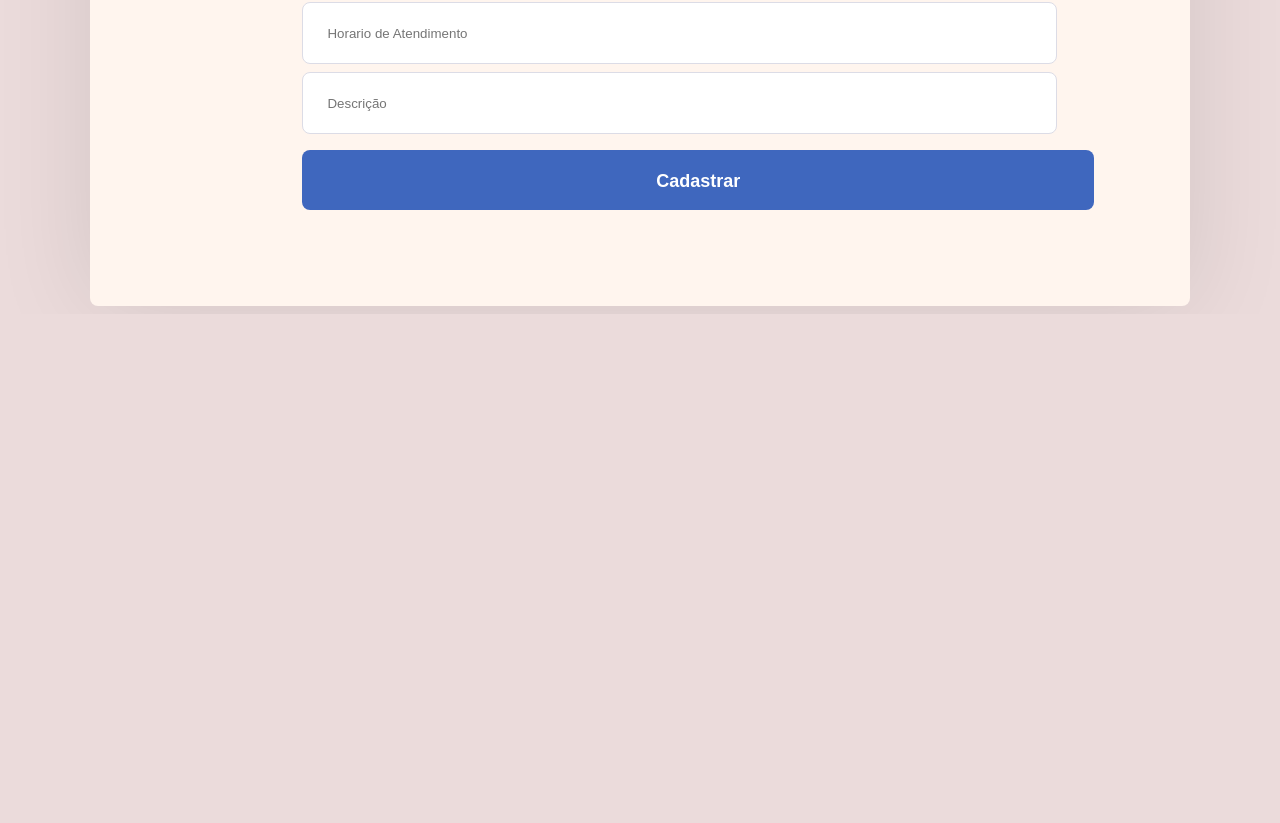
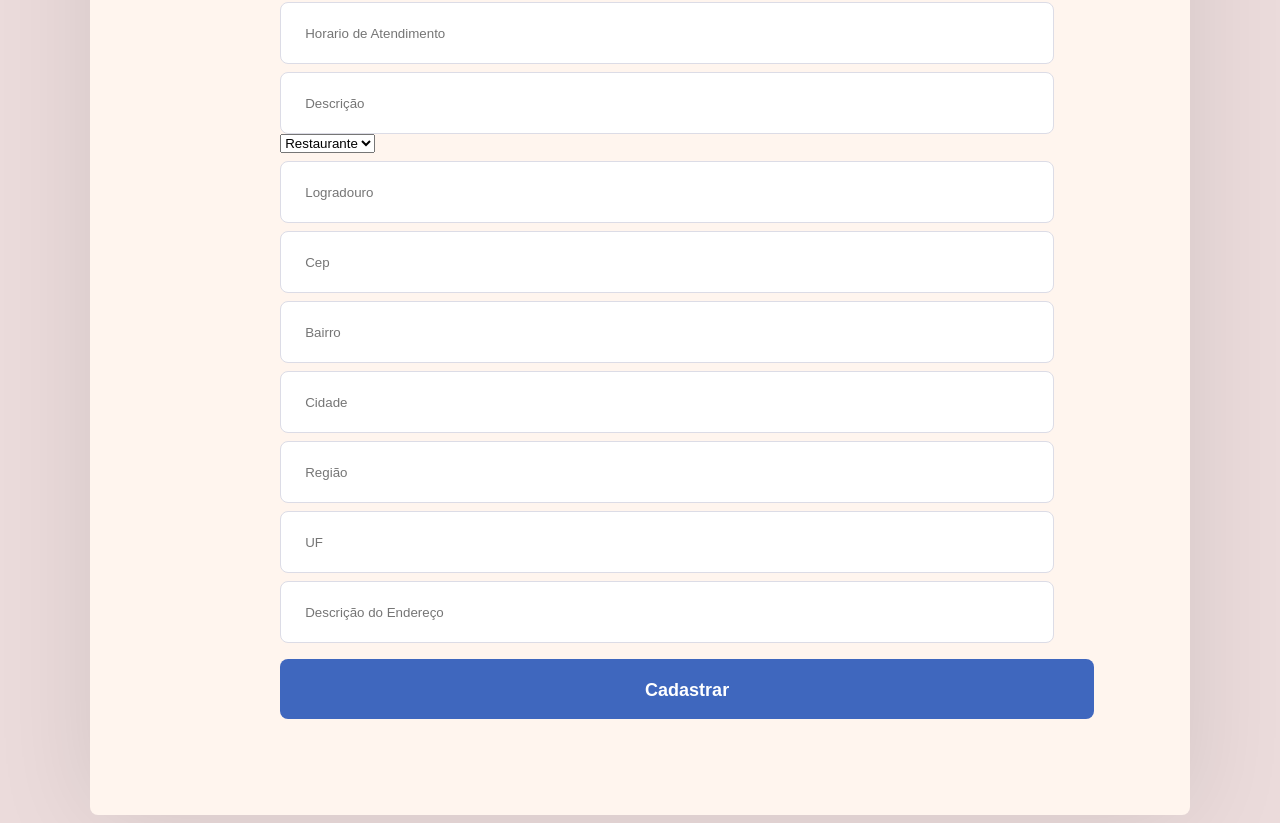
Before and after one commit to KaizenPunisher/AcheTudo-Javascript, a React (Create React App) app in the folder frontend/: page /cadastro in a window 1280 px wide. Shown: the part 530-1353 px from the top of the page. Before the commit the page ends 844 px from the top, so only its background shows below. Built offline with nearby package versions, Linux system fonts and the light colour scheme.

Commit message:
Atualizações

```diff
--- a/frontend/src/paginas/cadastro/index.js
+++ b/frontend/src/paginas/cadastro/index.js
@@ -12,6 +12,14 @@ export default function Cadastro(){
     const [orgaopublico, setOrgaopublico] = useState('');
     const [horariodeatendimento, setHorariodeatendimento] = useState('');
     const [descricao, setDescricao] = useState('');
+    const [servicoId, setServicoId] = useState('');
+    const [logradouro, setLogradouro] = useState('');
+    const [cep, setCep] = useState('');
+    const [bairro, setBairro] = useState('');
+    const [cidade, setCidade] = useState('');
+    const [regiao, setRegiao] = useState('');
+    const [uf, setUf] = useState('');
+    const [descricao_endereco, setDescricao_endereco] = useState('');
 
     const history = useHistory();
 
@@ -27,6 +35,14 @@ export default function Cadastro(){
             orgaopublico,
             horariodeatendimento,
             descricao,
+            servicoId,
+            logradouro,
+            cep,
+            bairro,
+            cidade,
+            regiao,
+            uf,
+            descricao_endereco,
         };
 
         try{
@@ -88,6 +104,46 @@ export default function Cadastro(){
                         value={descricao}
                         onChange={e => setDescricao(e.target.value)}
                     />
+                    <select name="cars" id="cars" onChange={e => setServicoId(e.target.value)}>
+                        <option value="1">Restaurante</option>
+                        <option value="2">Padaria</option>
+                        <option value="3">Nenhum</option>
+                    </select>
+                    <input
+                        placeholder="Logradouro"
+                        value={logradouro}
+                        onChange={e => setLogradouro(e.target.value)}
+                    />
+                    <input
+                        placeholder="Cep"
+                        value={cep}
+                        onChange={e => setCep(e.target.value)}
+                    />
+                    <input
+                        placeholder="Bairro"
+                        value={bairro}
+                        onChange={e => setBairro(e.target.value)}
+                    />
+                    <input
+                        placeholder="Cidade"
+                        value={cidade}
+                        onChange={e => setCidade(e.target.value)}
+                    />
+                    <input
+                        placeholder="Região"
+                        value={regiao}
+                        onChange={e => setRegiao(e.target.value)}
+                    />
+                    <input
+                        placeholder="UF"
+                        value={uf}
+                        onChange={e => setUf(e.target.value)}
+                    />
+                    <input
+                        placeholder="Descrição do Endereço"
+                        value={descricao_endereco}
+                        onChange={e => setDescricao_endereco(e.target.value)}
+                    />
                     <button className="button" type="submit">Cadastrar</button>
                 </form>
             </div>
```
Also changed, not shown: 1 other file (tests, documents, lock files or other folders).
